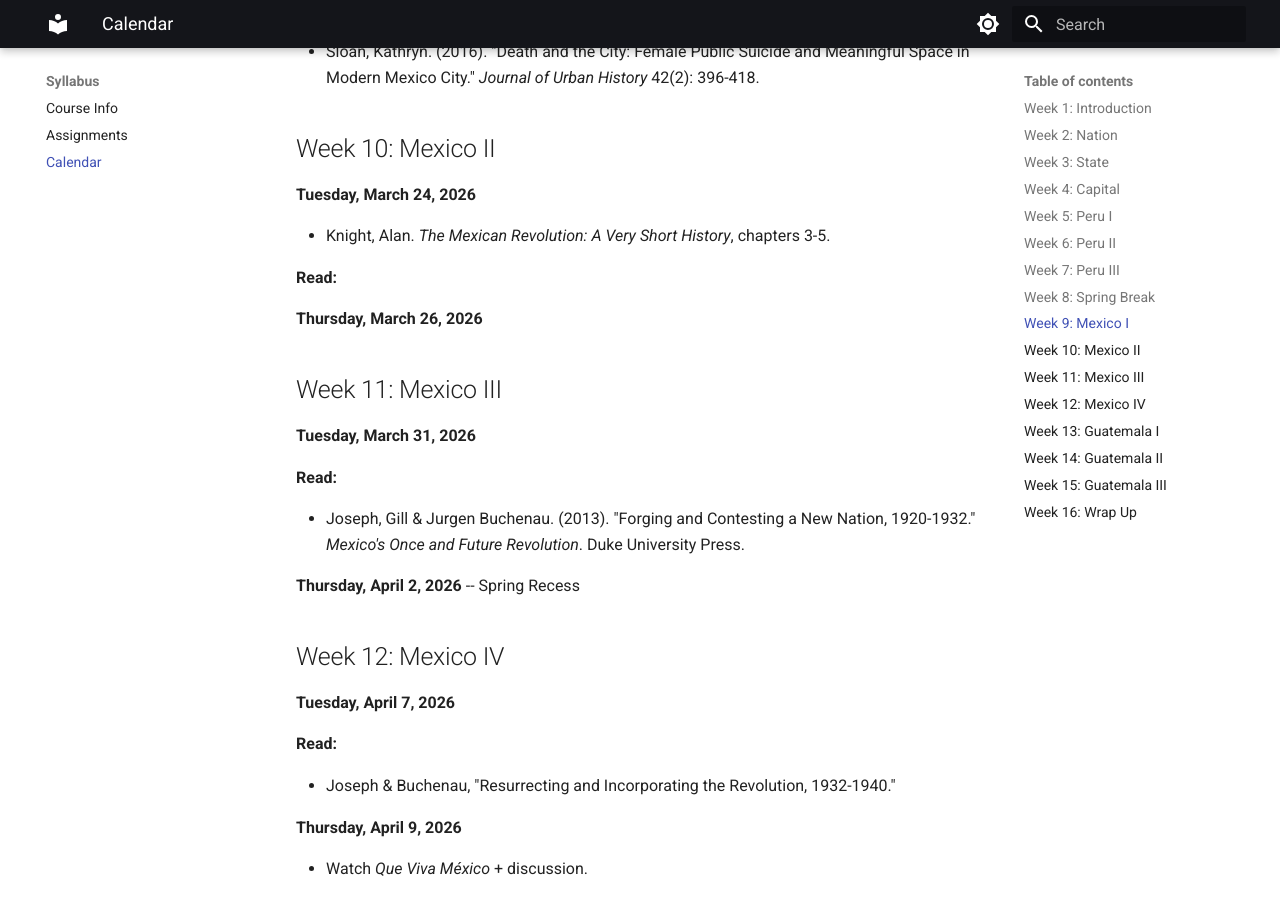
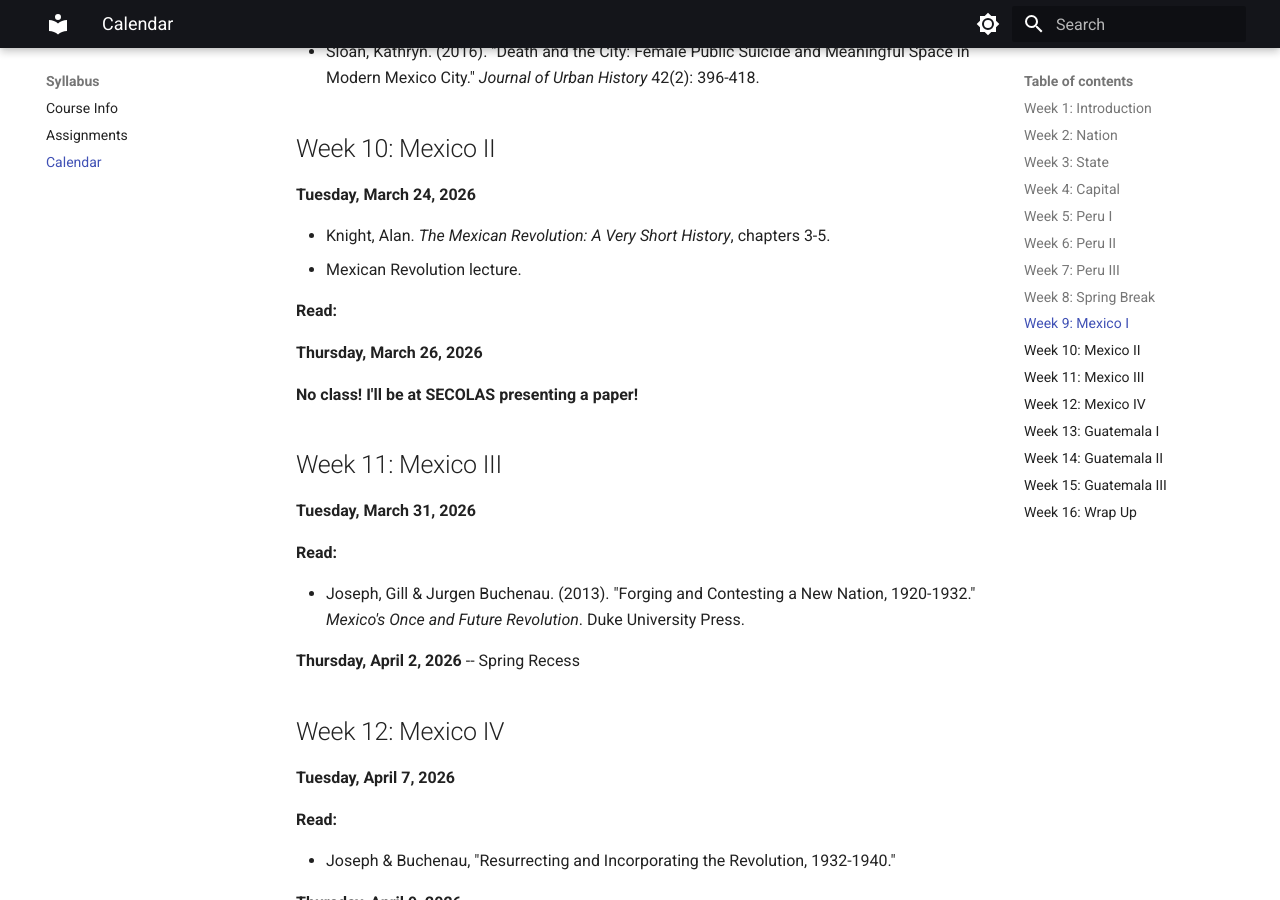
Before and after one commit to chadblack/361S2026, an MkDocs documentation site: the page built from docs/calendar.md, in a window 1280 px wide and 900 px high, scrolled down 3466 px. Built offline with MkDocs 1.6.1 and Material for MkDocs 9.7.7, drawn with Linux system fonts in a browser that asks for light colours.

Commit message:
Update calendar.md

```diff
--- a/docs/calendar.md
+++ b/docs/calendar.md
@@ -131,11 +131,13 @@ Thursday, March 12, 2026
 **Tuesday, March 24, 2026**
 
 * Knight, Alan. *The Mexican Revolution: A Very Short History*, chapters 3-5.
+* Mexican Revolution lecture.
 
 **Read:**
 
 **Thursday, March 26, 2026**
 
+**No class! I'll be at SECOLAS presenting a paper!**
 
 ## Week 11:  Mexico III
 
```
